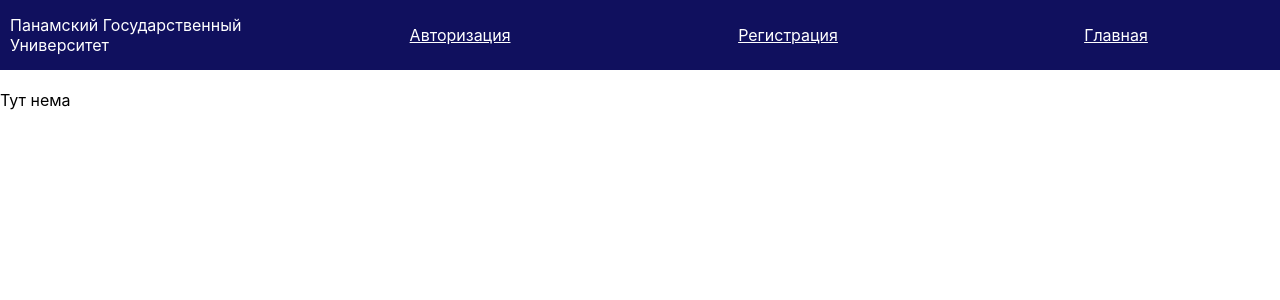
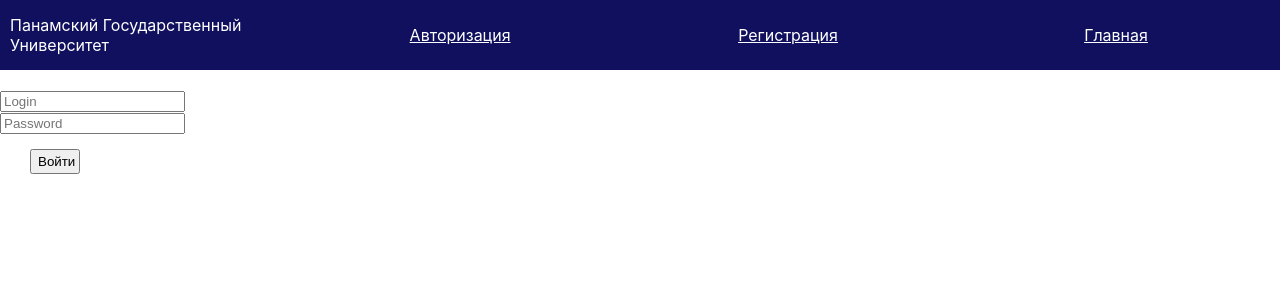
Before and after one commit to Alex12312312/FrontLaba5, a React (Create React App) app: page /loginPage in a window 1280 px wide. Before the commit this address led to /. Shown: the top 300 px of the page. Built offline with nearby package versions, Linux system fonts and the light colour scheme.

Commit message:
update files

```diff
--- a/src/App.js
+++ b/src/App.js
@@ -20,7 +20,7 @@ const [isAuth, setAuthStatus] = useState(false)
     <SiteHead/>
     <Routes>
     <Route exact path="/" element={<SiteBody/>}/>
-    <Route path="/login" element={<Authpage/>}/>
+    <Route path="/loginPage" element={<Authpage/>}/>
     <Route path="/reg" element={<RegPage/>}/>
     <Route path="/lk" element={<Profile/>}/>
     <Route path="*" element={<Navigate to={{pathname:"/"}}/>}/>
--- a/src/Components/AuthPage.js
+++ b/src/Components/AuthPage.js
@@ -8,11 +8,12 @@ function Authpage(){
     const {AuthStatus, setAuthStatus} = useContext(AuthContext)
     const [loginValue, setLogin] = useState('')
     const [passwordValue, setPassword] = useState('')
+    const [errMsg, setError] = useState('');
 
     const handleLogin = async (e) => {
       e.preventDefault();
       try {
-        const response = await axios.post('/login', {loginValue, passwordValue})
+        const response = await axios.post('/user/login', {loginValue, passwordValue})
         .then((response) =>{
           response.event.preventDefault()
           setAuthStatus(true);
@@ -20,7 +21,7 @@ function Authpage(){
       });
         console.log(response.data);
       } catch (error) {
-        console.error(error);
+        setError(error);
       }
     };
 
@@ -28,14 +29,14 @@ function Authpage(){
         <div id="AuthPage" style={styles.Authpage}>
         <div id="dataFields">
         <div className="authField" id="loginField" style={styles.headerButton}>
-          <input placeholder="Login" onChange={setLogin}/></div>
+          <input placeholder="Login" onChange={val => setLogin(val.target.value)}/></div>
         <div className="authField" id="passwordField">
-          <input placeholder="Password" onChange={setPassword}/></div>
+          <input placeholder="Password" onChange={val => setPassword(val.target.value)}/></div>
         </div>
-        <button id="EnterButton" onClick={()=>
-          handleLogin()
+        <button id="EnterButton" onClick={(e)=>
+          handleLogin(e)
         }>Войти</button>
-        <div id="ErrorField"></div>
+        <div id="ErrorField">{errMsg.message}</div>
         </div>
     )
   }
--- a/src/Components/RegPage.js
+++ b/src/Components/RegPage.js
@@ -18,11 +18,11 @@ function RegPage(){
     const getLogin = (e) =>{
         setLogin(e.target.value)
     }
-    const req = ()=>{
+    const req = (e)=>{
+        e.preventDefault()
         axios
-        .get("/registration")
+        .get("/user/registration")
         .then((response) =>{
-            response.event.preventDefault()
             setAuthStatus(true);
             <Navigate to={{pathname:"/"}}/>
         })
@@ -32,11 +32,11 @@ function RegPage(){
     }
     return(
     <form className="RegBlock">
-        <input className="RegField" id={"LoginField"} placeholder={"Login"} onChange={getLogin}/>
-        <input className="RegField" id={"PasswordField"} placeholder={"Password"} onChange={getPass}/>
-        <input className="RegField" id={"InputField"} placeholder={"Email"} onChange={getEmail}/>
+        <input className="RegField" id={"LoginField"} placeholder={"Login"} onChange={val => getLogin(val)}/>
+        <input className="RegField" id={"PasswordField"} placeholder={"Password"} onChange={val => getPass(val)}/>
+        <input className="RegField" id={"InputField"} placeholder={"Email"} onChange={val => getEmail(val)}/>
         <p>{errMsg.message}</p>
-        <button className="RegField" onClick={req}>Зарегистрироваться</button>
+        <button className="RegField" onClick={(e) => req(e)}>Зарегистрироваться</button>
         {isAuth?<Navigate to={{pathname:"/"}}/>:null}
     </form>)
 }
--- a/src/Components/SiteHead.js
+++ b/src/Components/SiteHead.js
@@ -7,7 +7,7 @@ function SiteHead(){
     const {isAuth} = useContext(AuthContext)
     return(<div id="headerField" style={styles.headerField}>
     <div id="UniverName">Панамский Государственный Университет</div>
-    {!isAuth?<><Link to="/login" className="headerButton" id="authPage" style={styles.headerButton}>Авторизация</Link>
+    {!isAuth?<><Link to="/loginPage" className="headerButton" id="authPage" style={styles.headerButton}>Авторизация</Link>
     <Link to="/reg" className="headerButton" id="regPage">Регистрация</Link></>:
     <Link to="/lk" className="headerButton" id="accountPage">Личный кабинет</Link>}
         <Link to="/" className="headerButton" id="mainPage">Главная</Link>
--- a/src/index.css
+++ b/src/index.css
@@ -42,7 +42,7 @@ code {
 
 #AuthPage{
   display: flex;
-  flex-direction: row;
+  flex-direction: column;
   justify-content: center;
   align-content: baseline;
 }
```
